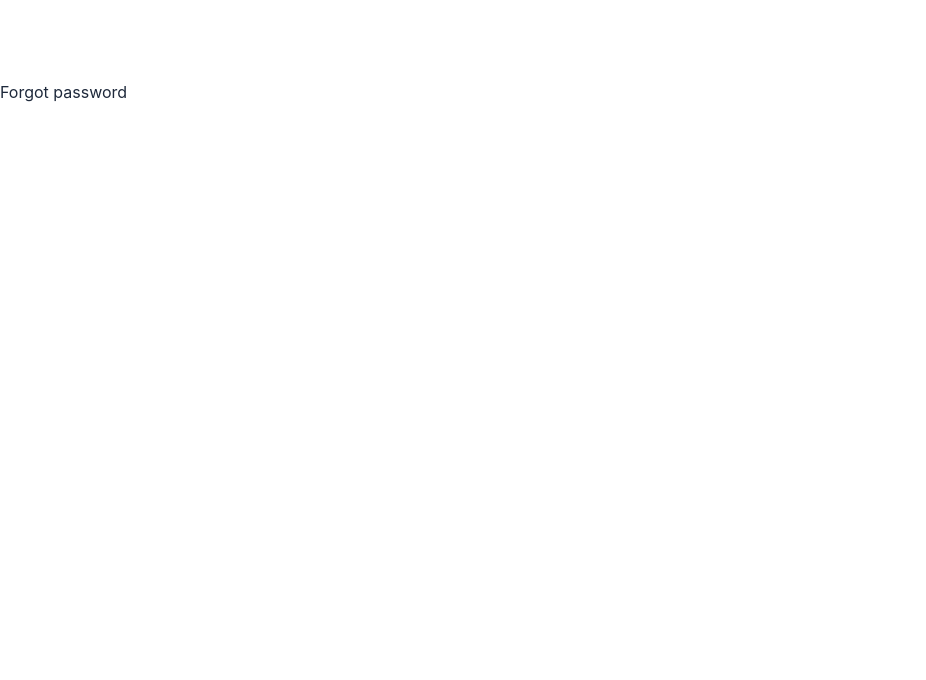
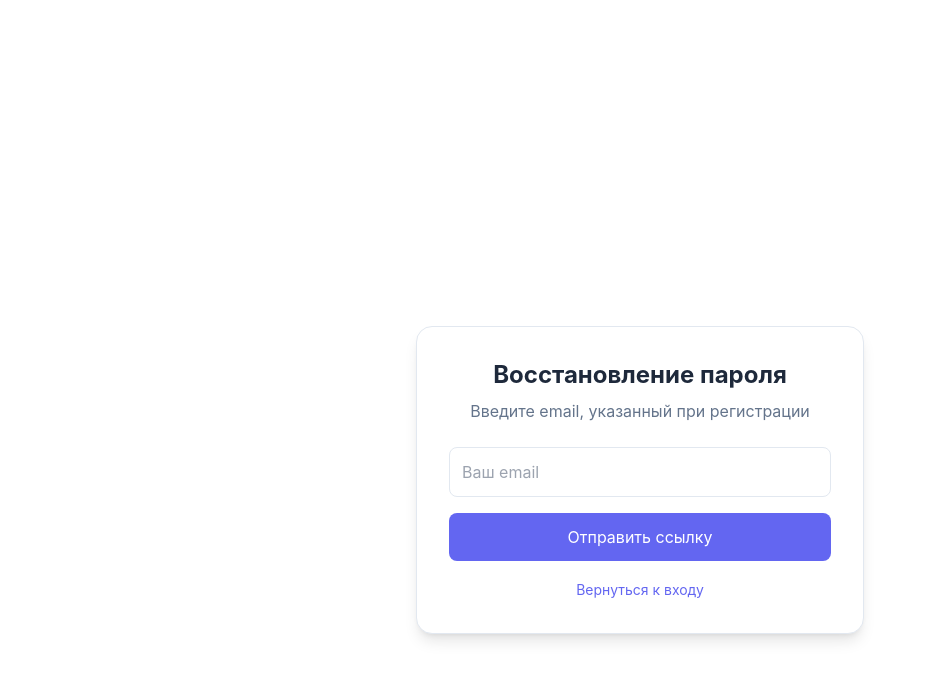
Before and after one commit to AlexeyKomarov99/MeetingPlanner, a Next.js app in the folder frontend/: page /auth/forgot-password in a window 1280 px wide. Shown: the top 680 px of the page, without its empty margins (0-926 px from the left). Built offline with nearby package versions, Linux system fonts and the light colour scheme; no server answers.

Commit message:
1. Написание 2 API на backend. - сброс старого пароля - создание нового пароля 2. Написание 2 страниц на frontend к этим API соответственно

```diff
--- a/frontend/app/auth/forgot-password/page.js
+++ b/frontend/app/auth/forgot-password/page.js
@@ -1,9 +1,75 @@
-import React from 'react'
+'use client'
+import { useState } from 'react'
+import { useForm } from 'react-hook-form'
+import { zodResolver } from '@hookform/resolvers/zod'
+import { forgotPasswordSchema } from '../../../lib/validation'
+import { authAPI } from '../../../lib/api'
+import Link from 'next/link'
+import SuccessMessage from '../../../components/ui/SuccessMessage'
 
-function page() {
+export default function ForgotPasswordPage() {
+  const { register, handleSubmit, formState: { errors, isSubmitting } } = useForm({
+    resolver: zodResolver(forgotPasswordSchema)
+  })
+  const [success, setSuccess] = useState(false)
+  const [error, setError] = useState('')
+
+  const onSubmit = async (data) => {
+    setError('')
+    try {
+      await authAPI.forgotPassword({ email: data.email })
+      setSuccess(true)
+    } catch (err) {
+      setError(err.response?.data?.detail || 'Ошибка при отправке')
+    }
+  }
+
   return (
-    <div>Forgot password</div>
+    <div className="min-h-screen flex items-center justify-center">
+      <div className="max-w-md w-full bg-[var(--bg-primary)] p-8 rounded-2xl shadow-lg border border-[var(--border-light)]">
+        <h2 className="text-2xl font-bold text-center mb-2">Восстановление пароля</h2>
+        <p className="text-center text-[var(--text-secondary)] mb-6">
+          Введите email, указанный при регистрации
+        </p>
+
+        {success ? (
+          <SuccessMessage />
+        ) : (
+          <form onSubmit={handleSubmit(onSubmit)} className="space-y-4">
+            <div>
+              <input
+                {...register('email')}
+                placeholder="Ваш email"
+                className="w-full p-3 border border-[var(--border-light)] rounded-lg"
+              />
+              {errors.email && (
+                <p className="text-red-500 text-sm mt-1">{errors.email.message}</p>
+              )}
+            </div>
+
+            {error && (
+              <p className="text-red-500 text-sm">{error}</p>
+            )}
+
+            <button
+              type="submit"
+              disabled={isSubmitting}
+              className="w-full bg-[var(--bg-accent)] text-white p-3 rounded-lg disabled:opacity-50"
+            >
+              {isSubmitting ? 'Отправка...' : 'Отправить ссылку'}
+            </button>
+
+            <div className="text-center">
+              <Link
+                href="/auth/login"
+                className="text-[var(--text-accent)] text-sm hover:underline"
+              >
+                Вернуться к входу
+              </Link>
+            </div>
+          </form>
+        )}
+      </div>
+    </div>
   )
 }
-
-export default page
--- /dev/null
+++ b/frontend/app/auth/reset-password/[token]/page.js
@@ -0,0 +1,78 @@
+'use client'
+import { useState } from 'react'
+import { useParams, useRouter } from 'next/navigation'
+import { useForm } from 'react-hook-form'
+import { zodResolver } from '@hookform/resolvers/zod'
+import { resetPasswordSchema } from '../../../../lib/validation'
+import { authAPI } from '../../../../lib/api'
+import SuccessMessage from '../../../../components/ui/SuccessMessage'
+
+export default function ResetPasswordPage() {
+  const params = useParams()
+  const router = useRouter()
+  const [success, setSuccess] = useState(false)
+
+  const { register, handleSubmit, formState: { errors, isSubmitting } } = useForm({
+    resolver: zodResolver(resetPasswordSchema)
+  })
+
+  const onSubmit = async (data) => {
+    try {
+      await authAPI.resetPassword({
+        token: params.token,
+        new_password: data.new_password,
+        confirm_password: data.confirm_password
+      })
+      setSuccess(true)
+      setTimeout(() => router.push('/auth/login'), 3000)
+    } catch (err) {
+      // Ошибка показывается через Zod
+    }
+  }
+
+  return (
+    <div className="min-h-screen flex items-center justify-center">
+      <div className="max-w-md w-full bg-[var(--bg-primary)] p-8 rounded-2xl shadow-lg border border-[var(--border-light)]">
+        <h2 className="text-2xl font-bold text-center mb-6">Новый пароль</h2>
+
+        {success ? (
+          <SuccessMessage />
+        ) : (
+          <form onSubmit={handleSubmit(onSubmit)} className="space-y-4">
+            <div>
+              <input
+                type="password"
+                {...register('new_password')}
+                placeholder="Новый пароль"
+                className="w-full p-3 border border-[var(--border-light)] rounded-lg"
+              />
+              {errors.new_password && (
+                <p className="text-red-500 text-sm mt-1">{errors.new_password.message}</p>
+              )}
+            </div>
+
+            <div>
+              <input
+                type="password"
+                {...register('confirm_password')}
+                placeholder="Повторите пароль"
+                className="w-full p-3 border border-[var(--border-light)] rounded-lg"
+              />
+              {errors.confirm_password && (
+                <p className="text-red-500 text-sm mt-1">{errors.confirm_password.message}</p>
+              )}
+            </div>
+
+            <button
+              type="submit"
+              disabled={isSubmitting}
+              className="w-full bg-[var(--bg-accent)] text-white p-3 rounded-lg disabled:opacity-50"
+            >
+              {isSubmitting ? 'Изменение...' : 'Установить новый пароль'}
+            </button>
+          </form>
+        )}
+      </div>
+    </div>
+  )
+}
--- a/frontend/components/ui/FooterWrapper.js
+++ b/frontend/components/ui/FooterWrapper.js
@@ -5,7 +5,8 @@ import Footer from './Footer'
 
 function FooterWrapper() {
     const pathname = usePathname()
-    if (['/auth/login', '/auth/register', '/auth/forgot-password'].includes(pathname)) {
+    if (pathname.startsWith('/auth/reset-password/') ||
+        ['/auth/login', '/auth/register', '/auth/forgot-password'].includes(pathname)) {
         return null
     }
     return <Footer />
--- a/frontend/components/ui/HeaderWrapper.js
+++ b/frontend/components/ui/HeaderWrapper.js
@@ -5,7 +5,8 @@ import Header from './Header'
 
 function HeaderWrapper() {
     const pathname = usePathname()
-    if (['/auth/login', '/auth/register', '/auth/forgot-password'].includes(pathname)) {
+    if (pathname.startsWith('/auth/reset-password/') ||
+        ['/auth/login', '/auth/register', '/auth/forgot-password'].includes(pathname)) {
         return null
     }
     return <Header />
--- /dev/null
+++ b/frontend/components/ui/SuccessMessage.js
@@ -0,0 +1,20 @@
+import Link from "next/link"
+
+const SuccessMessage = () => (
+  <div className="text-center">
+    <div className="text-green-500 text-5xl mb-4">✓</div>
+    <h3 className="text-lg font-medium mb-2">Письмо отправлено!</h3>
+    <p className="text-[var(--text-secondary)] mb-6">
+      Если аккаунт с email существует,
+      вы получите ссылку для сброса пароля.
+    </p>
+    <Link
+      href="/auth/login"
+      className="text-[var(--text-accent)] hover:underline"
+    >
+      Вернуться к входу
+    </Link>
+  </div>
+)
+
+export default SuccessMessage
--- a/frontend/lib/api.js
+++ b/frontend/lib/api.js
@@ -47,7 +47,9 @@ export const authAPI = {
   login: (credentials) => api.post('/api/auth/login', credentials),
   register: (userData) => api.post('/api/auth/register', userData),
   logout: () => api.post('/api/auth/logout'),
-  refresh: (refreshToken) => api.post('/api/auth/refresh', { refresh: refreshToken })
+  refresh: (refreshToken) => api.post('/api/auth/refresh', { refresh: refreshToken }),
+  forgotPassword: (emailData) => api.post('/api/auth/forgot-password', emailData ),
+  resetPassword: (data) => api.post('/api/auth/reset-password', data),
 }
 
 export const meetingsAPI = {
--- a/frontend/lib/validation.js
+++ b/frontend/lib/validation.js
@@ -1,9 +1,9 @@
-import { z } from 'zod';
+import { z } from 'zod'
 
 export const loginSchema = z.object({
   email: z.string().email('Некорректный email'),
   password: z.string().min(6, 'Пароль должен быть не менее 6 символов')
-});
+})
 
 export const registerSchema = z.object({
   email: z.string().email('Некорректный email'),
@@ -14,7 +14,7 @@ export const registerSchema = z.object({
 }).refine((data) => data.password === data.confirmPassword, {
   message: "Пароли не совпадают",
   path: ["confirmPassword"]
-});
+})
 
 export const meetingSchema = z.object({
   title: z.string().min(3, 'Название должно быть не менее 3 символов').max(200),
@@ -31,4 +31,16 @@ export const meetingSchema = z.object({
 }).refine(data => new Date(data.end_time) > new Date(data.start_time), {
   message: "Время окончания должно быть позже времени начала",
   path: ["end_time"]
-});
+})
+
+export const forgotPasswordSchema = z.object({
+  email: z.string().email('Некорректный email')
+})
+
+export const resetPasswordSchema = z.object({
+  new_password: z.string().min(6, 'Пароль должен быть не менее 6 символов'),
+  confirm_password: z.string()
+}).refine((data) => data.new_password === data.confirm_password, {
+  message: "Пароли не совпадают",
+  path: ["confirm_password"]
+})
```
Also changed, not shown: frontend/components/forms/MeetingForm.js (deleted), frontend/components/layout/Layout.js (deleted).
